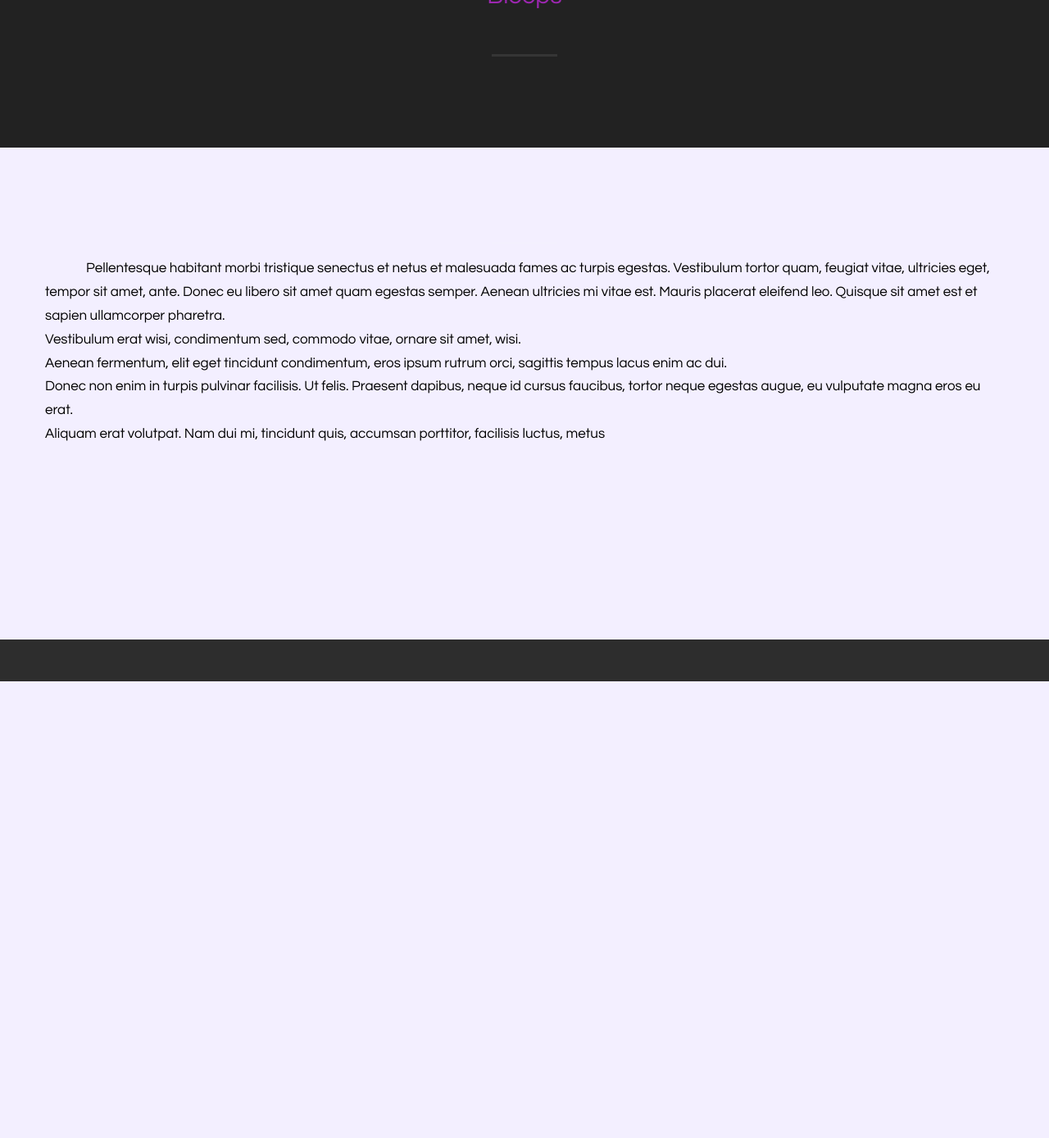
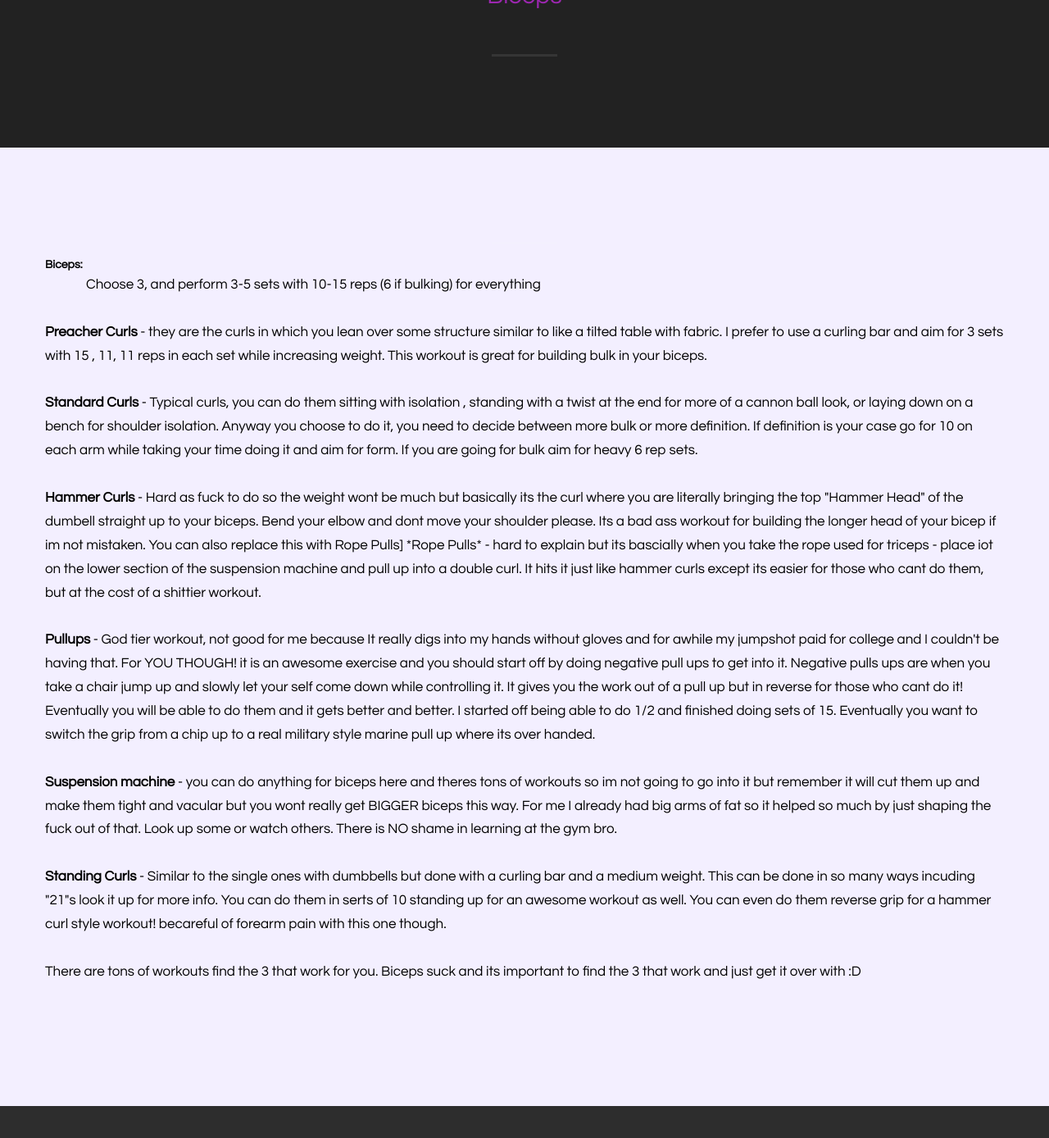
Before and after one commit to DerekR0123/Rossfitness.github.io, a Jekyll site: the page biceps.html, which Jekyll copies as it is, in a window 1280 px wide and 1400 px high, scrolled down 167 px. Shown: the top 1388 px of the window at 82% size. Built offline with Jekyll 4.4.1, drawn with Linux system fonts in a browser that asks for light colours; before the commit the page ends 998 px from its top, so only the background shows below that.

Commit message:
Update biceps.html

```diff
--- a/biceps.html
+++ b/biceps.html
@@ -14,7 +14,7 @@
   <body>
 
             <aside class="bg-dark">
-		    <a href="http://www.rossfitness.org/" style="font-size: 35px"><u><strong>Back to Home</u></strong></a><br><br>
+		    <a href="http://www.rossfitness.org/" style="font-size: 35px"><strong><u>Back to Home</u></strong></a><br><br>
         <div class="container text-center">
             <div class="call-to-action">
 		    <h2 class="text-primary">Biceps</h2>
@@ -41,8 +41,37 @@
         </div>
         <div class="container">
             <div class="row">
-	  <p>Pellentesque habitant morbi tristique senectus et netus et malesuada fames ac turpis egestas. Vestibulum tortor quam, feugiat vitae, ultricies eget, tempor sit amet, ante. Donec eu libero sit amet quam egestas semper. Aenean ultricies mi vitae est. Mauris placerat eleifend leo. Quisque sit amet est et sapien ullamcorper pharetra.<br> Vestibulum erat wisi, condimentum sed, commodo vitae, ornare sit amet, wisi.<br> Aenean fermentum, elit eget tincidunt condimentum, eros ipsum rutrum orci, sagittis tempus lacus enim ac dui. <br>Donec non enim in turpis pulvinar facilisis. Ut felis. Praesent dapibus, neque id cursus faucibus, tortor neque egestas augue, eu vulputate magna eros eu erat.<br> Aliquam erat volutpat. Nam dui mi, tincidunt quis, accumsan porttitor, facilisis luctus, metus</p>
-	       </div>
+
+<strong>Biceps:</strong>
+
+<p>Choose 3, and perform 3-5 sets with 10-15 reps (6 if bulking) for everything<br><br>
+
+	<strong>Preacher Curls</strong> - they are the curls in which you lean over some structure similar to like a tilted table with fabric. I prefer to use a curling bar and aim for 3 sets with 15 , 11, 11 reps in each set while
+increasing weight. This workout is great for building bulk in your biceps.<br><br>
+
+	<strong>Standard Curls</strong> - Typical curls, you can do them sitting with isolation , standing with a twist at the end for more of a cannon ball look, or laying down on a bench for shoulder isolation.
+Anyway you choose to do it, you need to decide between more bulk or more definition. If definition is your case go for 10 on each arm while taking your time doing it and aim for form. If you are going
+for bulk aim for heavy 6 rep sets.<br><br>
+
+	<strong>Hammer Curls</strong> - Hard as fuck to do so the weight wont be much but basically its the curl where you are literally bringing the top "Hammer Head" of the dumbell straight up to your biceps. Bend your elbow
+and dont move your shoulder please. Its a bad ass workout for building the longer head of your bicep if im not mistaken. You can also replace this with Rope Pulls]
+*Rope Pulls* - hard to explain but its bascially when you take the rope used for triceps  - place iot on the lower section of the suspension machine and pull up into a double curl. It hits it just like
+hammer curls except its easier for those who cant do them, but at the cost of a shittier workout.<br><br>
+
+	<strong>Pullups</strong> - God tier workout, not good for me because It really digs into my hands without gloves and for awhile my jumpshot paid for college and I couldn't be having that. For YOU THOUGH! it is an awesome
+exercise and you should start off by doing negative pull ups to get into it. Negative pulls ups are when you take a chair jump up and slowly let your self come down while controlling it. It gives you the work out of a pull up
+but in reverse for those who cant do it! Eventually you will be able to do them and it gets better and better. I started off being able to do 1/2 and finished doing sets of 15. Eventually you want to switch the grip
+from a chip up to a real military style marine pull up where its over handed.<br><br>
+
+	<strong>Suspension machine</strong> - you can do anything for biceps here and theres tons of workouts so im not going to go into it but remember it will cut them up and make them tight and vacular but you wont really get BIGGER biceps this
+way. For me I already had big arms of fat so it helped so much by just shaping the fuck out of that. Look up some or watch others. There is NO shame in learning at the gym bro.<br><br>
+
+	<strong>Standing Curls</strong> - Similar to the single ones with dumbbells but done with a curling bar and a medium weight. This can be done in so many ways incuding "21"s look it up for more info. You can do them in serts of 10 standing
+up for an awesome workout as well. You can even do them reverse grip for a hammer curl style workout! becareful of forearm pain with this one though.<br><br>
+
+There are tons of workouts find the 3 that work for you. Biceps suck and its important to find the 3 that work and just get it over with :D<br><br>
+	</p>
+	</div>
 	       </div>
     </section>
 	      <footer id="footer">
```
